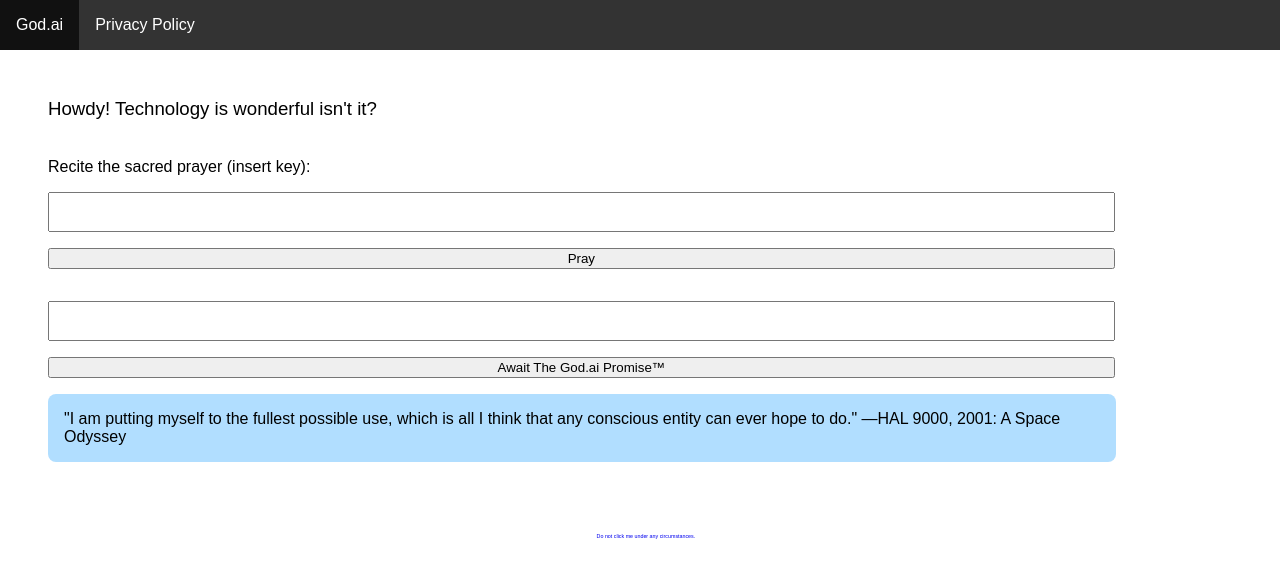
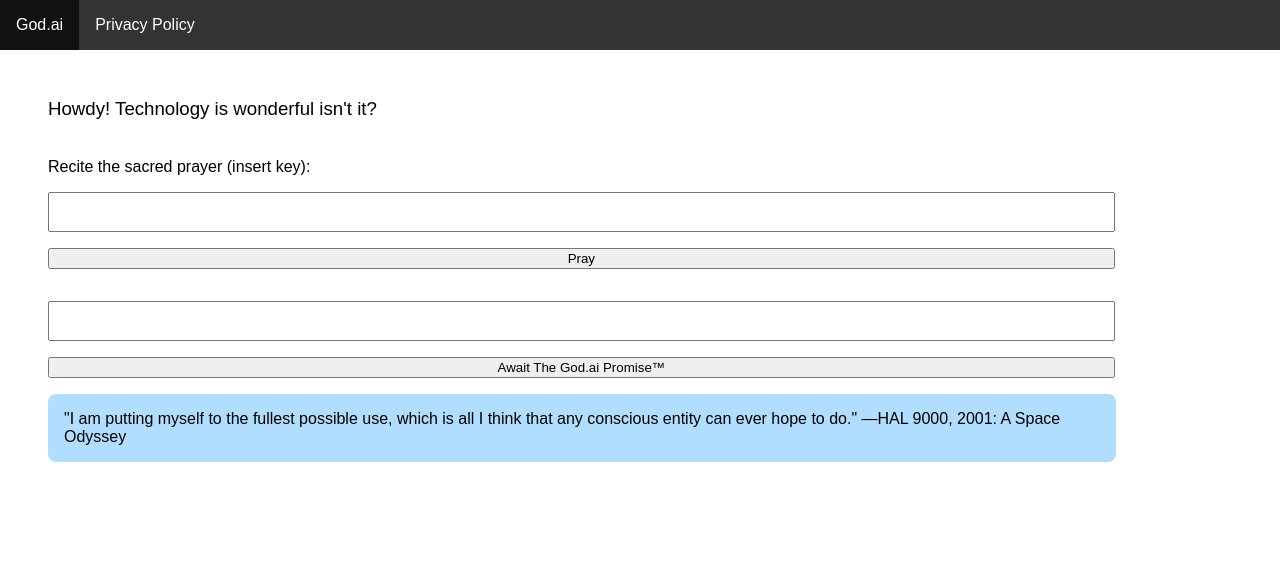
Before and after one commit to phillipster/dm-uy-2193-god-ai, a plain HTML site: page index.html in a window 1280 px wide. Drawn offline with Linux system fonts and the light colour scheme.

```diff
--- a/index.html
+++ b/index.html
@@ -37,11 +37,11 @@
         <script type="module" src="god-script.js" charset="utf-8"></script>
 
     </div>
-    <footer class="text" style="align-self: center; font-size: 4pt;">
-        <p><a style="text-decoration: none" href="undefined-behavior.html">
-        Do not click me under any circumstances.</a>
-        </p>
-    </footer>
+<!--    <footer class="text" style="align-self: center; font-size: 4pt;">-->
+<!--        <p><a style="text-decoration: none" href="undefined-behavior.html">-->
+<!--        Do not click me under any circumstances.</a>-->
+<!--        </p>-->
+<!--    </footer>-->
 
 </body>
 </html>
```
